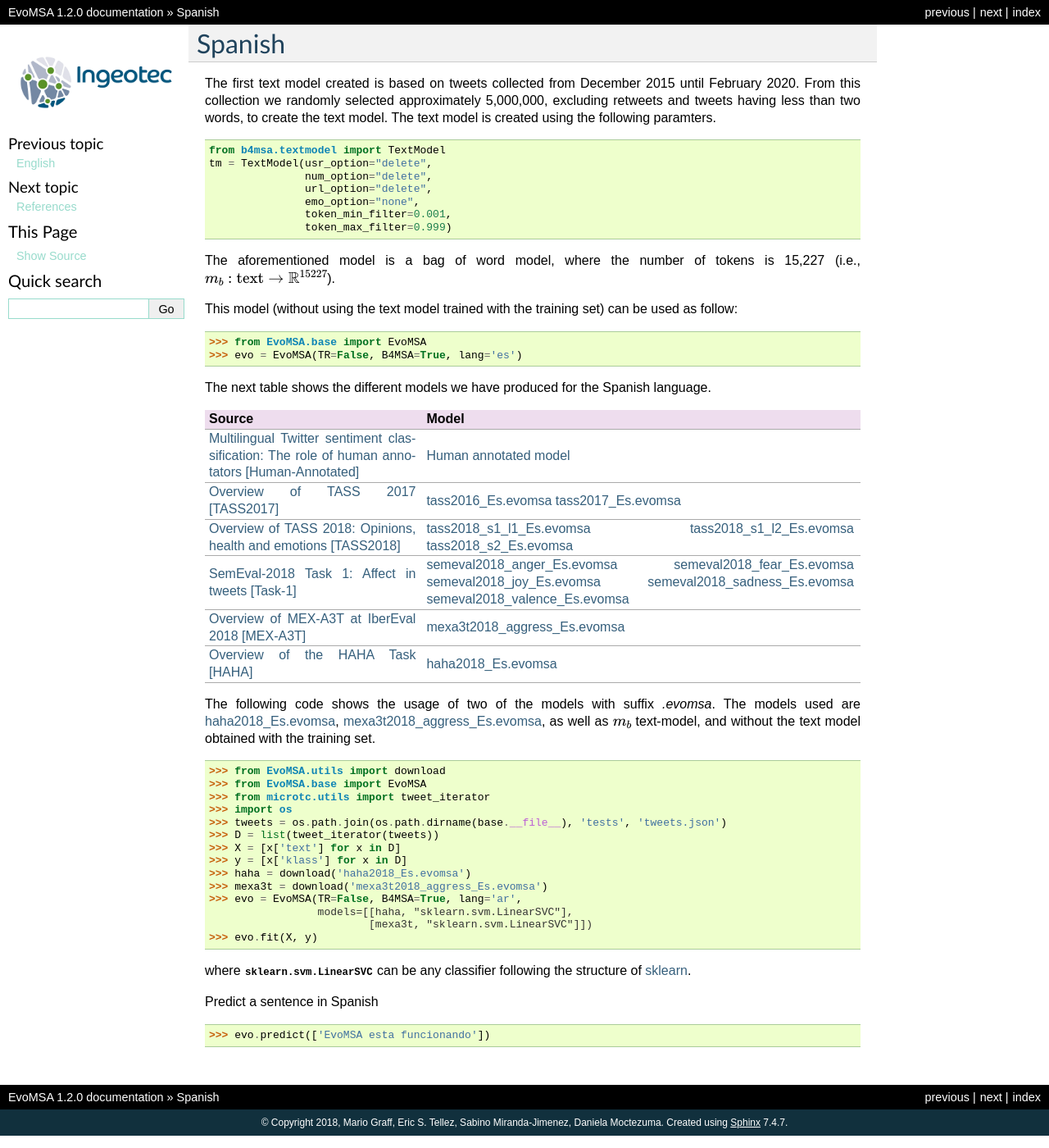
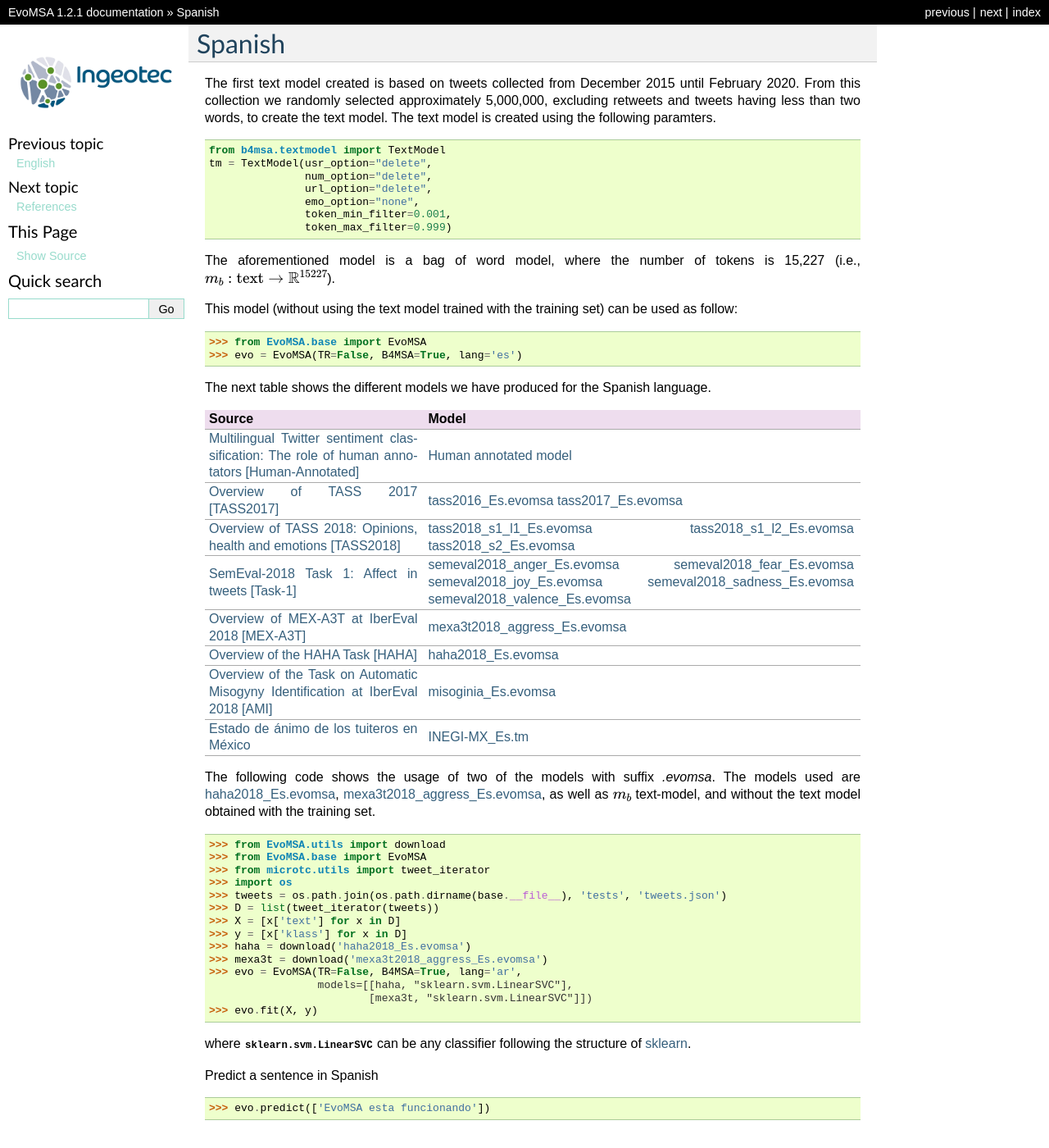
Before and after one commit to INGEOTEC/EvoMSA, a Sphinx documentation site: the page built from docs/source/spanish.rst, in a window 1280 px wide and 1400 px high. Shown: the whole window at 82% size. Built offline with Sphinx 7.4.7, drawn with Linux system fonts in a browser that asks for light colours; some of the changed text lies outside the part shown.

Commit message:
Docs in Spanish and parameters testing

```diff
--- a/EvoMSA/__init__.py
+++ b/EvoMSA/__init__.py
@@ -11,4 +11,4 @@
 # WITHOUT WARRANTIES OR CONDITIONS OF ANY KIND, either express or implied.
 # See the License for the specific language governing permissions and
 # limitations under the License.
-__version__ = '1.2.0'
+__version__ = '1.2.1'
--- a/docs/source/cites.rst
+++ b/docs/source/cites.rst
@@ -44,6 +44,11 @@ References
           IberEval 2018. CEUR Workshop Proceedings, 2150:187–194,
           Sept. 2018.
 
+.. [AMI] E. Fersini1, P. Rosso2, and M. Anzovino1. Overview of the
+         Task on Automatic Misogyny Identification at
+         IberEval 2018. CEUR Workshop Proceedings, 2150:214-228,
+         Sept. 2018.
+
 .. [SS] Mike Thelwall, Kevan Buckley, and Georgios
         Paltoglou. Sentiment strength detection forthe social
         web. Journal of the American Society for Information Science
--- a/docs/source/spanish.rst
+++ b/docs/source/spanish.rst
@@ -54,6 +54,10 @@ Spanish language.
 +-----------------------------------------------------------------------------------------------------------------------------+---------------------------------+
 | `Overview of the HAHA Task <http://ceur-ws.org/Vol-2150/overview-HAHA.pdf>`_ [HAHA]_                                        | `haha2018_Es.evomsa`_           |
 +-----------------------------------------------------------------------------------------------------------------------------+---------------------------------+
+| `Overview of the Task on Automatic Misogyny Identification at IberEval 2018`_ [AMI]_                                        | `misoginia_Es.evomsa`_          |
++-----------------------------------------------------------------------------------------------------------------------------+---------------------------------+
+| `Estado de ánimo de los tuiteros en México`_                                                                                | `INEGI-MX_Es.tm`_               |
++-----------------------------------------------------------------------------------------------------------------------------+---------------------------------+
 
 The following code shows the usage of two of the models with suffix
 `.evomsa`. The models used are `haha2018_Es.evomsa`_,
@@ -94,3 +98,7 @@ Predict a sentence in Spanish
 .. _semeval2018_valence_Es.evomsa: http://ingeotec.mx/~mgraffg/models/semeval2018_valence_Es.evomsa
 .. _mexa3t2018_aggress_Es.evomsa: http://ingeotec.mx/~mgraffg/models/mexa3t2018_aggress_Es.evomsa
 .. _haha2018_Es.evomsa: http://ingeotec.mx/~mgraffg/models/haha2018_Es.evomsa
+.. _Estado de ánimo de los tuiteros en México: https://www.inegi.org.mx/app/animotuitero
+.. _INEGI-MX_Es.tm: http://ingeotec.mx/~mgraffg/models/INEGI-MX_Es.tm
+.. _Overview of the Task on Automatic Misogyny Identification at IberEval 2018: http://ceur-ws.org/Vol-2150/overview-AMI.pdf
+.. _misoginia_Es.evomsa: http://ingeotec.mx/~mgraffg/models/misoginia_Es.evomsa
```
Also changed, not shown: 3 other files.
